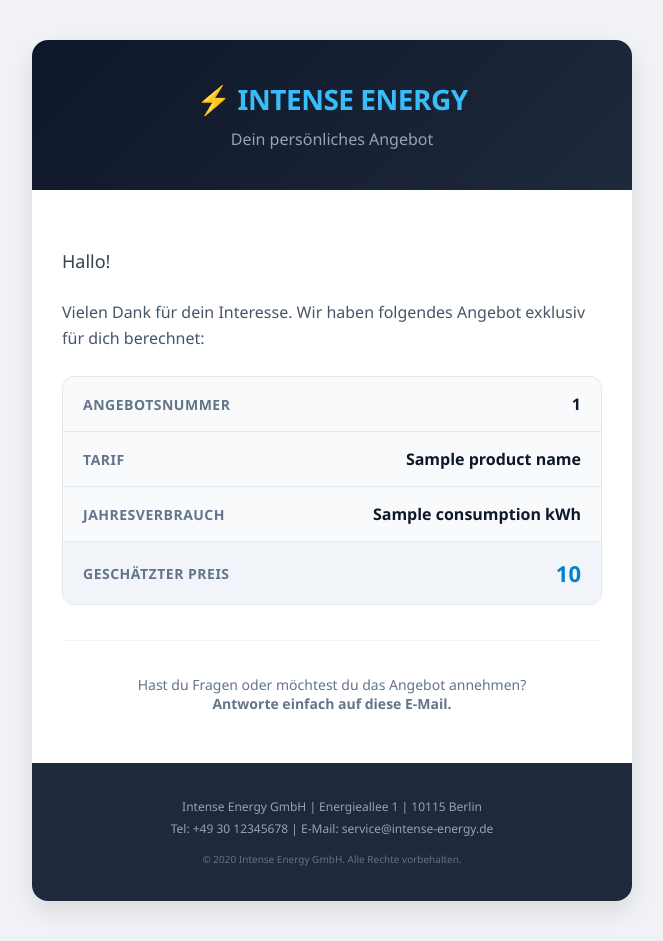
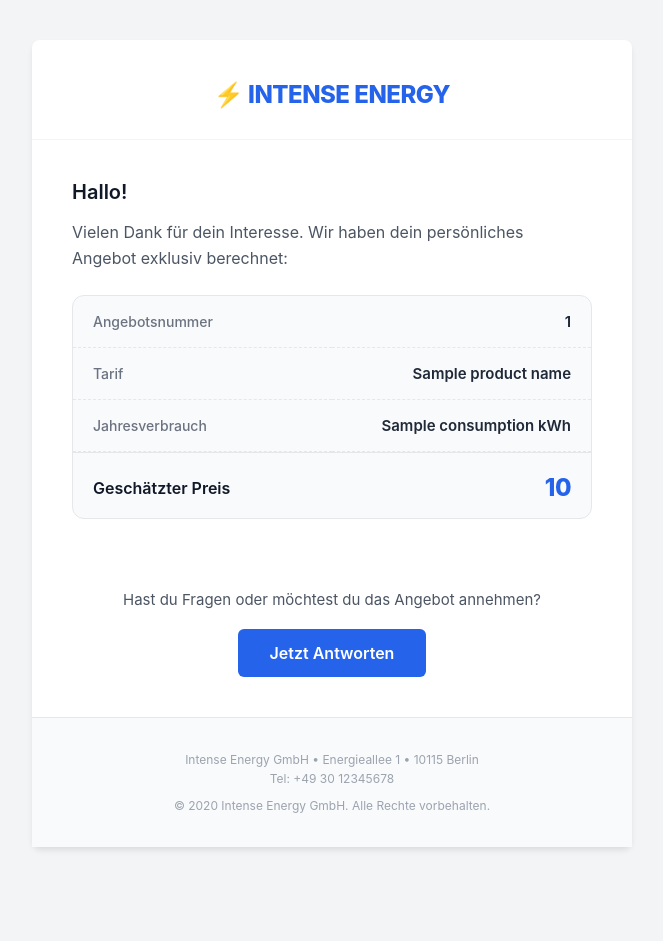
Before and after one commit to sanadly/sparky, a Python web app: template backend/templates/offer_email.html in a window 1280 px wide. Shown: the whole page, without its empty margins (308-971 px from the left). After the commit the page ends 850 px from the top, so only its background shows below. Run offline with Jinja, Linux system fonts and the light colour scheme; the template is opened without the code that fills it: most values are stand-ins (such as "Sample title", 1, 10 or a date in 2020).

Commit message:
feat: Implement product filtering in chat, redesign the offer email template, and improve email decoding robustness.

```diff
--- a/backend/templates/offer_email.html
+++ b/backend/templates/offer_email.html
@@ -1,79 +1,223 @@
 <!DOCTYPE html>
 <html>
-  <head>
+<head>
     <meta charset="utf-8">
     <meta name="viewport" content="width=device-width, initial-scale=1.0">
     <title>Dein Angebot</title>
     <style>
-      body { font-family: 'Segoe UI', Roboto, Helvetica, Arial, sans-serif; background-color: #f0f2f5; margin: 0; padding: 0; color: #1a1a1a; }
-      .container { max-width: 600px; margin: 40px auto; background: #ffffff; border-radius: 16px; overflow: hidden; box-shadow: 0 10px 25px rgba(0,0,0,0.1); }
-      .header { background: linear-gradient(135deg, #0f172a 0%, #1e293b 100%); padding: 40px 30px; text-align: center; color: #ffffff; }
-      .header h1 { margin: 0; font-size: 28px; font-weight: 800; letter-spacing: -0.5px; color: #38bdf8; text-transform: uppercase; }
-      .header p { margin: 10px 0 0; font-size: 16px; color: #94a3b8; font-weight: 500; }
-      .content { padding: 40px 30px; }
-      .greeting { font-size: 18px; margin-bottom: 25px; line-height: 1.5; color: #334155; }
-      .offer-card { background-color: #f8fafc; border: 1px solid #e2e8f0; border-radius: 12px; padding: 0; overflow: hidden; margin: 25px 0; }
-      .offer-row { display: flex; justify-content: space-between; align-items: center; padding: 16px 20px; border-bottom: 1px solid #e2e8f0; }
-      .offer-row:last-child { border-bottom: none; background-color: #f1f5f9; }
-      .label { color: #64748b; font-weight: 600; font-size: 14px; text-transform: uppercase; letter-spacing: 0.5px; }
-      .value { font-weight: 700; color: #0f172a; font-size: 16px; text-align: right; }
-      .price-value { color: #0284c7; font-size: 22px; font-weight: 800; }
-      .cta-section { text-align: center; margin-top: 35px; padding-top: 20px; border-top: 1px solid #f1f5f9; }
-      .cta-text { color: #64748b; font-size: 14px; margin-bottom: 10px; }
-      .footer { background-color: #1e293b; padding: 30px 20px; text-align: center; font-size: 12px; color: #94a3b8; }
-      .footer p { margin: 5px 0; }
-      a { color: #38bdf8; text-decoration: none; }
-      /* Mobile Responsiveness */
-      @media only screen and (max-width: 600px) {
-        .container { margin: 0; border-radius: 0; }
-        .content { padding: 20px; }
-        .header { padding: 30px 20px; }
-      }
+        /* Reset & Base */
+        body {
+            font-family: -apple-system, BlinkMacSystemFont, 'Segoe UI', Roboto, Helvetica, Arial, sans-serif;
+            background-color: #f3f4f6;
+            margin: 0;
+            padding: 0;
+            color: #1f2937;
+            -webkit-font-smoothing: antialiased;
+        }
+
+        .wrapper {
+            width: 100%;
+            background-color: #f3f4f6;
+            padding: 40px 0;
+        }
+
+        .main-table {
+            background-color: #ffffff;
+            margin: 0 auto;
+            width: 100%;
+            max-width: 600px;
+            border-radius: 8px;
+            border-collapse: collapse;
+            box-shadow: 0 4px 6px -1px rgba(0, 0, 0, 0.1);
+        }
+
+        /* Header */
+        .header {
+            padding: 40px 40px 30px;
+            text-align: center;
+            border-bottom: 1px solid #f3f4f6;
+        }
+
+        .brand-name {
+            color: #2563eb;
+            font-size: 24px;
+            font-weight: 800;
+            letter-spacing: -0.5px;
+            text-transform: uppercase;
+        }
+
+        /* Content */
+        .content {
+            padding: 40px;
+        }
+
+        h2 {
+            font-size: 20px;
+            font-weight: 600;
+            margin: 0 0 16px;
+            color: #111827;
+        }
+
+        .intro-text {
+            font-size: 16px;
+            line-height: 1.6;
+            color: #4b5563;
+            margin: 0 0 24px;
+        }
+
+        /* Offer Table */
+        .offer-table {
+            width: 100%;
+            background-color: #f9fafb;
+            border: 1px solid #e5e7eb;
+            border-radius: 12px;
+            border-collapse: separate;
+            border-spacing: 0;
+            margin: 24px 0;
+        }
+
+        .offer-table td {
+            padding: 16px 20px;
+            border-bottom: 1px dashed #e5e7eb;
+        }
+
+        .offer-table tr:last-child td {
+            border-bottom: none;
+        }
+
+        .offer-table .label {
+            font-size: 14px;
+            color: #6b7280;
+            font-weight: 500;
+            width: 50%;
+        }
+
+        .offer-table .value {
+            font-size: 15px;
+            color: #1f2937;
+            font-weight: 600;
+            text-align: right;
+            width: 50%;
+        }
+
+        .offer-table .price-row td {
+            border-top: 1px solid #e5e7eb;
+            padding-top: 20px;
+        }
+
+        .offer-table .price-row .label {
+            font-size: 16px;
+            color: #111827;
+            font-weight: 600;
+        }
+
+        .offer-table .price-row .value {
+            color: #2563eb;
+            font-size: 24px;
+            font-weight: 800;
+            letter-spacing: -0.5px;
+        }
+
+        /* CTA */
+        .cta-section {
+            text-align: center;
+            padding-top: 32px;
+        }
+
+        .cta-text {
+            font-size: 15px;
+            color: #4b5563;
+            margin-bottom: 20px;
+        }
+
+        .button {
+            display: inline-block;
+            background-color: #2563eb;
+            color: #ffffff !important;
+            padding: 14px 32px;
+            border-radius: 6px;
+            font-weight: 600;
+            text-decoration: none;
+            font-size: 16px;
+        }
+
+        /* Footer */
+        .footer {
+            background-color: #f9fafb;
+            padding: 30px 40px;
+            text-align: center;
+            border-top: 1px solid #e5e7eb;
+        }
+
+        .footer p {
+            font-size: 12px;
+            color: #9ca3af;
+            margin: 4px 0;
+        }
+
+        /* Responsive */
+        @media screen and (max-width: 600px) {
+            .wrapper { padding: 0; }
+            .main-table { border-radius: 0; }
+            .header, .content, .footer { padding: 24px !important; }
+            .offer-table td { padding: 12px 16px; }
+            .brand-name { font-size: 20px; }
+        }
     </style>
-  </head>
-  <body>
-    <div class="container">
-      <div class="header">
-        <h1>⚡ Intense Energy</h1>
-        <p>Dein persönliches Angebot</p>
-      </div>
+</head>
+<body>
+    <div class="wrapper">
+        <table class="main-table" cellpadding="0" cellspacing="0">
+            <!-- Header -->
+            <tr>
+                <td class="header">
+                    <span class="brand-name">⚡ INTENSE ENERGY</span>
+                </td>
+            </tr>
 
-      <div class="content">
-        <p class="greeting">Hallo!</p>
-        <p style="color: #475569; line-height: 1.6;">Vielen Dank für dein Interesse. Wir haben folgendes Angebot exklusiv für dich berechnet:</p>
+            <!-- Content -->
+            <tr>
+                <td class="content">
+                    <h2>Hallo!</h2>
+                    <p class="intro-text">Vielen Dank für dein Interesse. Wir haben dein persönliches Angebot exklusiv berechnet:</p>
 
-        <div class="offer-card">
-          <div class="offer-row">
-            <span class="label">Angebotsnummer</span>
-            <span class="value">{{ offer_id }}</span>
-          </div>
-          <div class="offer-row">
-            <span class="label">Tarif</span>
-            <span class="value">{{ product_name }}</span>
-          </div>
-          <div class="offer-row">
-            <span class="label">Jahresverbrauch</span>
-            <span class="value">{{ consumption }} kWh</span>
-          </div>
-          <div class="offer-row">
-            <span class="label">Geschätzter Preis</span>
-            <span class="value price-value">{{ price }}</span>
-          </div>
-        </div>
+                    <!-- Offer Details Table -->
+                    <table class="offer-table" cellpadding="0" cellspacing="0">
+                        <tr>
+                            <td class="label">Angebotsnummer</td>
+                            <td class="value">{{ offer_id }}</td>
+                        </tr>
+                        <tr>
+                            <td class="label">Tarif</td>
+                            <td class="value">{{ product_name }}</td>
+                        </tr>
+                        <tr>
+                            <td class="label">Jahresverbrauch</td>
+                            <td class="value">{{ consumption }} kWh</td>
+                        </tr>
+                        <tr class="price-row">
+                            <td class="label">Geschätzter Preis</td>
+                            <td class="value">{{ price }}</td>
+                        </tr>
+                    </table>
 
-        <div class="cta-section">
-          <p class="cta-text">
-            Hast du Fragen oder möchtest du das Angebot annehmen?<br>
-            <strong>Antworte einfach auf diese E-Mail.</strong>
-          </p>
-        </div>
-      </div>
+                    <!-- CTA -->
+                    <div class="cta-section">
+                        <p class="cta-text">Hast du Fragen oder möchtest du das Angebot annehmen?</p>
+                        <a href="mailto:service@intense-energy.de?subject=Re:%20Angebot%20{{ offer_id }}" class="button">Jetzt Antworten</a>
+                    </div>
+                </td>
+            </tr>
 
-      <div class="footer">
-        <p>Intense Energy GmbH | Energieallee 1 | 10115 Berlin</p>
-        <p>Tel: +49 30 12345678 | E-Mail: service@intense-energy.de</p>
-        <p style="margin-top: 15px; font-size: 10px; opacity: 0.6;">&copy; {{ year }} Intense Energy GmbH. Alle Rechte vorbehalten.</p>
-      </div>
+            <!-- Footer -->
+            <tr>
+                <td class="footer">
+                    <p>Intense Energy GmbH • Energieallee 1 • 10115 Berlin</p>
+                    <p>Tel: +49 30 12345678</p>
+                    <p style="margin-top: 12px;">&copy; {{ year }} Intense Energy GmbH. Alle Rechte vorbehalten.</p>
+                </td>
+            </tr>
+        </table>
     </div>
-  </body>
+</body>
 </html>
```
Also changed, not shown: backend/services/chat_service.py (+47 -10 lines), backend/services/email_service.py (+16 -3 lines), preview_offer_email.html (added, +216 -0 lines), scripts/generate_email_preview.py (added, +40 -0 lines).
